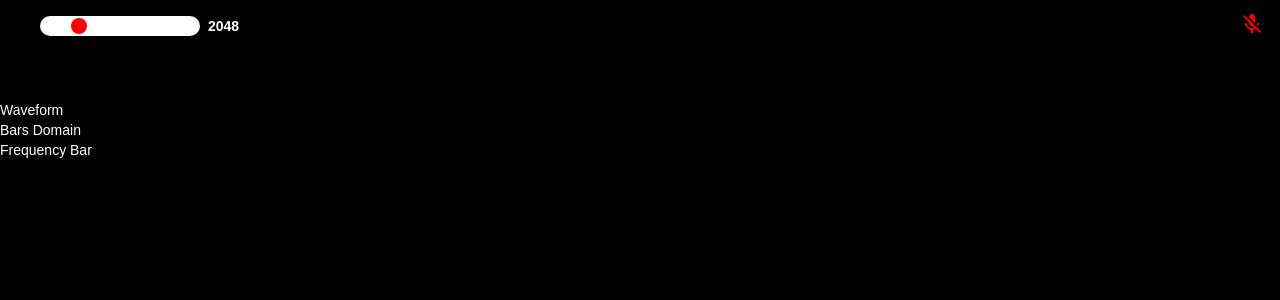
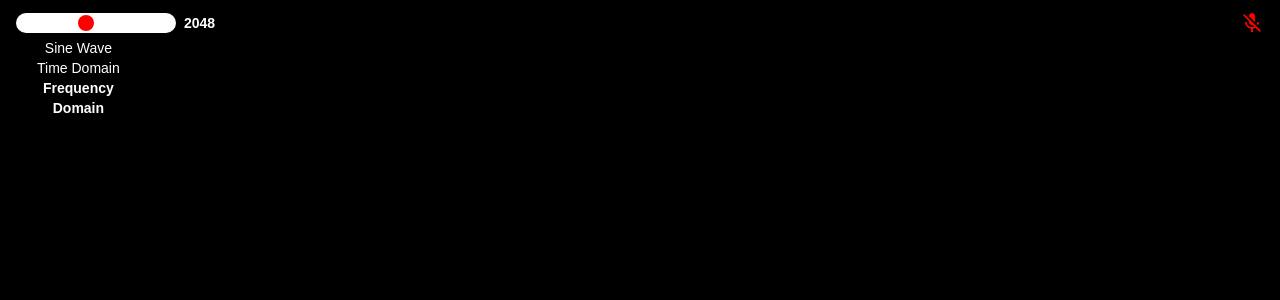
Before and after one commit to acostaian/amplitude, an Angular app: page / in a window 1280 px wide. Shown: the top 300 px of the page. Built offline with nearby package versions, Linux system fonts and the light colour scheme.

Commit message:
Modified menu style

```diff
--- a/src/app/mute-button/mute-button.component.css
+++ b/src/app/mute-button/mute-button.component.css
@@ -1,4 +1,5 @@
 .white-icon {
     color: var(--main-color);
     cursor: pointer;
+    vertical-align: middle;
 }
--- a/src/app/slider/slider.component.css
+++ b/src/app/slider/slider.component.css
@@ -1,6 +1,4 @@
 .visualizer-slider {
-    padding: 1rem;
-
     color: white;
     font-weight: bold;
 
@@ -9,11 +7,9 @@
 
 .visualizer-slider-input {
     -webkit-appearance: none;
-    margin: 0 0.5rem;
+    margin-right: 0.5rem;
     padding: 0 0.2rem;
     border-radius: 1rem;
-
-    vertical-align: middle;
     width: 10rem;
 }
 
--- a/src/app/slider/slider.component.html
+++ b/src/app/slider/slider.component.html
@@ -1,4 +1,4 @@
 <div id="visualizer-slider" class="visualizer-slider">
-    <input class="visualizer-slider-input" type="range" min="0" max="5" [(ngModel)]="value" (input)="onValueChanged(value)">
+    <input class="visualizer-slider-input" type="range" min="0" max="7" [(ngModel)]="value" (input)="onValueChanged()">
     {{displayedValue}}
 </div>
--- a/src/app/slider/slider.component.ts
+++ b/src/app/slider/slider.component.ts
@@ -8,10 +8,8 @@ import { AudioService } from '../audio.service';
 })
 export class SliderComponent implements OnInit {
 
-  public value: number = 1;
+  public value: number = 3;
   public displayedValue: number;
-  @Input()
-  public updateFFT = (value: number) => {};
 
   private _audioService: AudioService;
 
@@ -23,10 +21,10 @@ export class SliderComponent implements OnInit {
   ngOnInit(): void {
   }
 
-  onValueChanged = (value: number) => {
-    let newFFT = Math.pow(2, value) * 1024;
+  onValueChanged = () => {
+    let newFFT = Math.pow(2, this.value) * 256;
+    this.displayedValue = newFFT;
     this._audioService.setFFT(newFFT);
-    this.displayedValue = this._audioService.getFFT();
   }
 
 }
--- a/src/app/visualizer-tools/visualizer-tools.component.css
+++ b/src/app/visualizer-tools/visualizer-tools.component.css
@@ -1,9 +1,7 @@
 .visualizer-tools {
-    position: absolute;
-    width: 100%;
-    padding: 0 1rem;
+    height: 100%;
+    align-items: center;
 
     display: flex;
-    align-items: center;
     justify-content: space-between;
 }
--- a/src/app/visualizer/visualizer.component.css
+++ b/src/app/visualizer/visualizer.component.css
@@ -1,3 +1,29 @@
+.visualizer-ui {
+    position: absolute;
+    width: 100%;
+    height: 100%;
+    padding: 0.5rem 1rem;
+
+    display: grid;
+    grid-template-columns: 1fr 8fr 1fr;
+    grid-template-rows: 1fr 24fr 1fr;
+
+    transition: opacity 3s 3s;
+    opacity: 0;
+}
+
+.visualizer-ui:hover {
+    transition: opacity 0.1s;
+    opacity: 1;
+}
+
+.visualizer-tools {
+    grid-column: 1 / span 3;
+}
+
+.visuals-selector {
+}
+
 .visualizer-canvas {
     display: block;
 }
--- a/src/app/visualizer/visualizer.component.html
+++ b/src/app/visualizer/visualizer.component.html
@@ -1,5 +1,7 @@
 <div class="visualizer">
-    <app-visualizer-tools></app-visualizer-tools>
+    <div class="visualizer-ui">
+        <app-visualizer-tools class="visualizer-tools"></app-visualizer-tools>
+        <app-visuals-selector class="visuals-selector" [selectedVisual]="selectedVisual" [onVisualChanged]="visualChanged"></app-visuals-selector>
+    </div>
     <canvas id="visualizer-canvas" class="visualizer-canvas" #visualizercanvas [attr.width]="width" [attr.height]="height"></canvas>
-    <app-visuals-selector [onVisualChanged]="visualChanged"></app-visuals-selector>
 </div>
--- a/src/app/visualizer/visualizer.component.ts
+++ b/src/app/visualizer/visualizer.component.ts
@@ -11,11 +11,11 @@ export class VisualizerComponent implements OnInit, AfterViewInit {
 
   public width: number = window.innerWidth;
   public height: number = window.innerHeight;
+  public selectedVisual: Strategy = Strategy.BARSFREQ;
 
   @ViewChild('visualizercanvas')
   private _visualizerCanvas: ElementRef<HTMLCanvasElement> | undefined;
   private _audioService: AudioService;
-  private _selectedVisual: Strategy = Strategy.BARSFREQ;
   private _canvas!: HTMLCanvasElement;
 
   @HostListener('window:resize')
@@ -52,7 +52,7 @@ export class VisualizerComponent implements OnInit, AfterViewInit {
       this.width = window.innerWidth;
       this.height = window.innerHeight;
 
-      let visualContext = new VisualContext(this._selectedVisual);
+      let visualContext = new VisualContext(this.selectedVisual);
 
       let data = {
         timeDomain: await this._audioService.getTimeDomainData(),
@@ -74,7 +74,7 @@ export class VisualizerComponent implements OnInit, AfterViewInit {
   }
 
   visualChanged = (newVisual: Strategy) => {
-    this._selectedVisual = newVisual;
+    this.selectedVisual = newVisual;
   }
 
 }
--- a/src/app/visuals-selector/visuals-selector.component.css
+++ b/src/app/visuals-selector/visuals-selector.component.css
@@ -1,6 +1,20 @@
 .visuals-selector {
-    position: absolute;
     color: white;
+    text-align: center;
 
-    top:100px;
+    height: 100%;
 }
+
+.visuals-selector-list {
+    list-style: none;
+}
+
+.visual-element:hover {
+    background-color: rgba(255, 255, 255, 0.3);
+    border-radius: 1rem;
+    cursor: pointer;
+}
+
+.visual-element-selected {
+    font-weight: bold;
+}
--- a/src/app/visuals-selector/visuals-selector.component.html
+++ b/src/app/visuals-selector/visuals-selector.component.html
@@ -1,5 +1,10 @@
 <div class="visuals-selector">
-    <ul *ngFor="let visual of visuals; index as i">
-        <li (click)="selectVisual(i)">{{ visual[1].name }}</li>
+    <ul class="visuals-selector-list" *ngFor="let visual of visuals; index as i">
+        <div *ngIf="selectedVisual === visual[0]; else notSelected">
+            <li class="visual-element visual-element-selected" (click)="selectVisual(i)">{{ visual[1].name }}</li>
+        </div>
+        <ng-template #notSelected>
+            <li class="visual-element" (click)="selectVisual(i)">{{ visual[1].name }}</li>
+        </ng-template>
     </ul>
 </div>
--- a/src/app/visuals-selector/visuals-selector.component.ts
+++ b/src/app/visuals-selector/visuals-selector.component.ts
@@ -11,6 +11,8 @@ export class VisualsSelectorComponent implements OnInit {
 
   public visuals = Array.from(visuals);
   @Input()
+  public selectedVisual!: Strategy;
+  @Input()
   public onVisualChanged: (newVisual: Strategy) => void = () => {};
 
   constructor() { }
--- a/src/app/visuals/visuals.ts
+++ b/src/app/visuals/visuals.ts
@@ -6,7 +6,7 @@ const visuals = new Map<Strategy, Visual>();
 visuals.set(
     Strategy.WAVEFORM,
     new Visual(
-        'Waveform',
+        'Sine Wave',
         new Waveform()
     )
 );
@@ -14,7 +14,7 @@ visuals.set(
 visuals.set(
     Strategy.BARS,
     new Visual(
-        'Bars Domain',
+        'Time Domain',
         new Bar()
     )
 );
@@ -22,7 +22,7 @@ visuals.set(
 visuals.set(
     Strategy.BARSFREQ,
     new Visual(
-        'Frequency Bar',
+        'Frequency Domain',
         new BarFreq()
     )
 );
```
Also changed, not shown: 1 other file (tests, documents, lock files or other folders).
